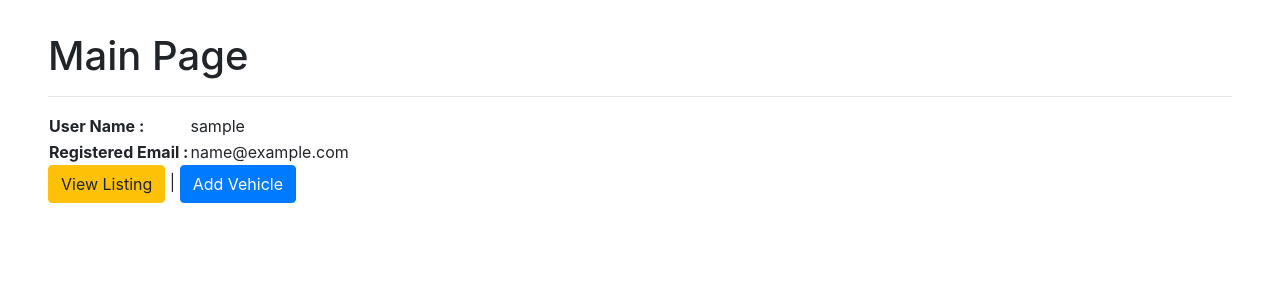
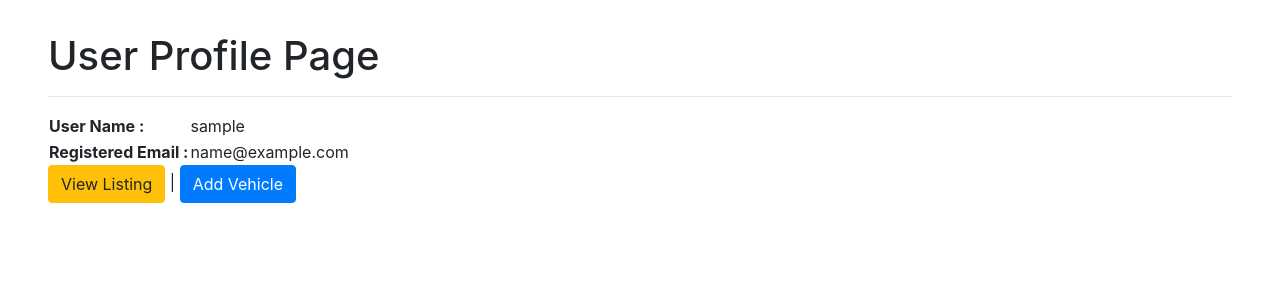
Before and after one commit to 99Ace/Assignment4-django-caruser-login, a Django app: page /profile/ in a window 1280 px wide. Shown: the part 40-340 px from the top of the page. Run offline with Django 3.2, Linux system fonts and the light colour scheme; the visitor is signed in with stand-in values (Sample User, id 1); data comes from the database, SQL or seed files in the repository; some libraries are stand-ins or nearby versions.

```diff
--- a/accounts/templates/index.html
+++ b/accounts/templates/index.html
@@ -4,7 +4,10 @@
 
 
 {%block title %}
-<h1> Main Page</h1>
+{% if user.is_authenticated %}
+<h1> User Profile Page</h1>
+{%endif%}
+
 {%endblock %}
 {%block content %}
   <div>
--- a/accounts/templates/profile.html
+++ b/accounts/templates/profile.html
@@ -15,8 +15,6 @@
         <td>{{ user.email }}</td>
     </tr>
   </table>
-
-
   <a class="btn btn-warning" href='{% url 'listing' %}'>View Listing</a> |
   <a class="btn btn-primary" href='{% url 'add_listing' %}'>Add Vehicle</a>
 
--- a/car_listing/templates/listing.html
+++ b/car_listing/templates/listing.html
@@ -104,6 +104,7 @@
                     {% if d.status == 'Available' %} class="badge badge-primary" {% endif %}
                     {% if d.status == 'Sold' %} class="badge badge-danger" {% endif %}
                     > {{ d.status }} </span>
+
             </td>
             <td class='border'>
               <a href='edit_listing/{{d.id}}'>Edit</a>|
```
Also changed, not shown: car_listing/templates/add_listing.html (+1 -83 lines), car_listing/views.py (+6 -4 lines).
